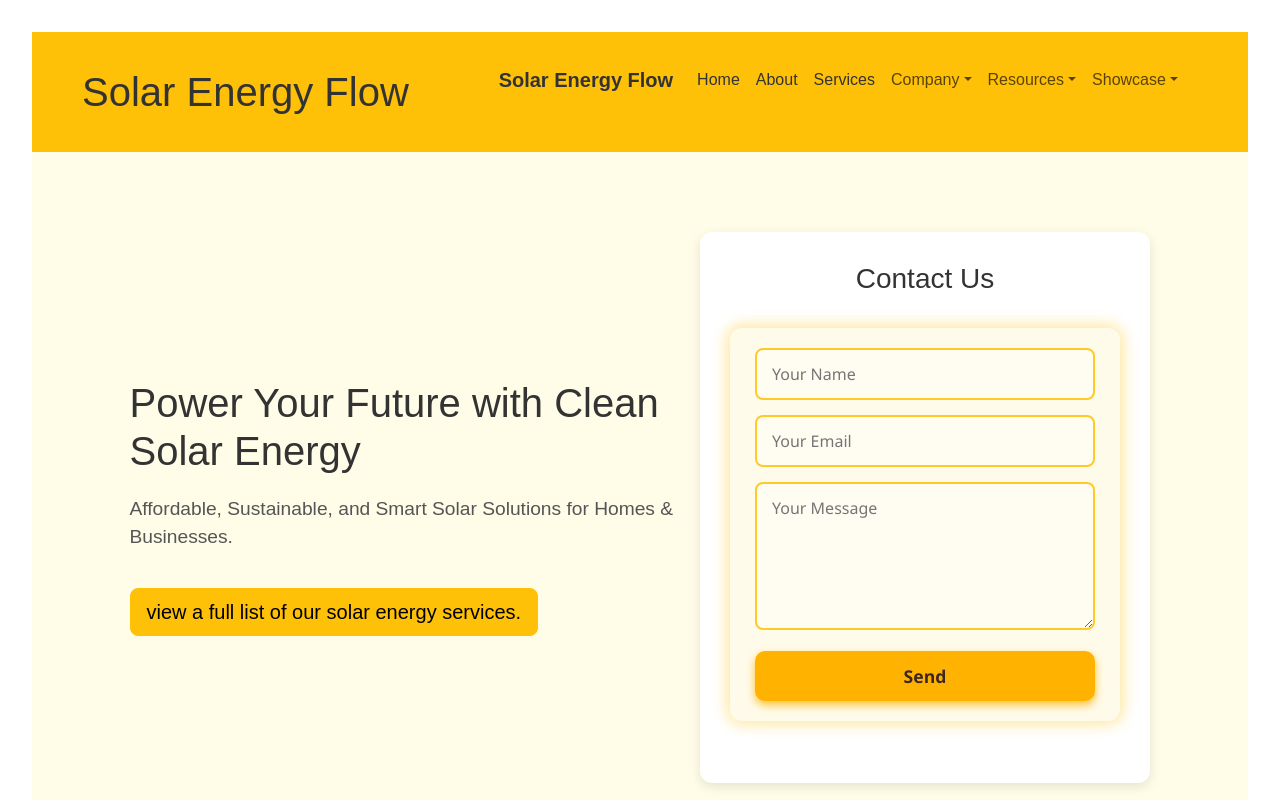
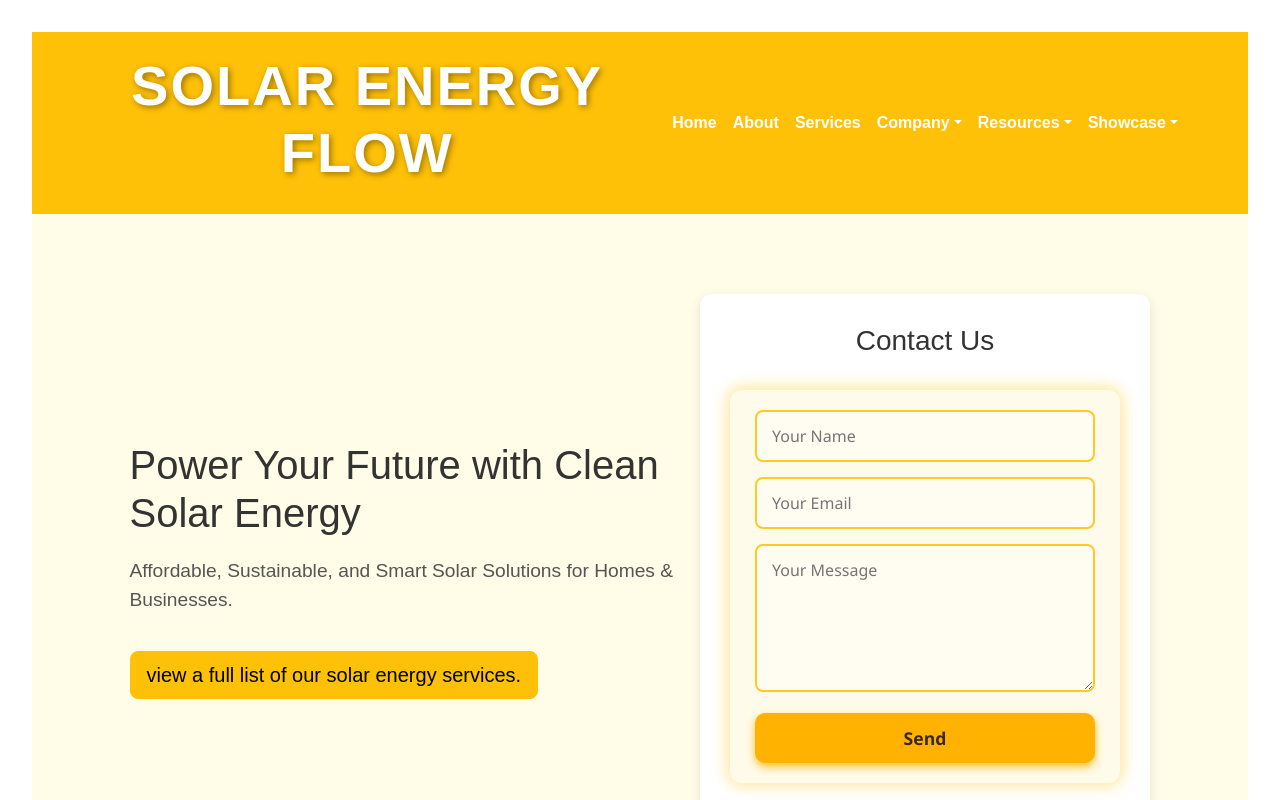
Before and after one commit to omaraldawud/solar-energy-flow, a React (Vite) app: page / in a window 1280 px wide. Shown: the top 800 px of the page. Built offline with nearby package versions, Linux system fonts and the light colour scheme.

Commit message:
Added Contact Us Form functionality and update header styles

```diff
--- a/src/App.tsx
+++ b/src/App.tsx
@@ -1,7 +1,9 @@
 import LandingPage from './pages/LandingPagge';
 
+//css classes
 import 'bootstrap/dist/css/bootstrap.min.css';
 import './App.css'; // Assuming you have some global styles
+import './css/Header.css';
 
 export default function App() {
   return <LandingPage />;
--- a/src/components/Navbas.tsx
+++ b/src/components/Navbar.tsx
@@ -3,19 +3,16 @@ import { Link } from 'react-router-dom'; // Assuming you will or plan to use Rea
 
 export default function SiteNavbar() {
   return (
-    <Navbar bg="warning" expand="md" className="mb-4">
+    <Navbar expand="md" className="solar-navbar">
       <Container>
-        <Navbar.Brand as={Link} to="/" style={{ color: '#333', fontWeight: 'bold' }}>
-          Solar Energy Flow
-        </Navbar.Brand>
         <Navbar.Toggle aria-controls="basic-navbar-nav" />
         <Navbar.Collapse id="basic-navbar-nav">
           <Nav className="ms-auto">
-            <Nav.Link as={Link} to="/" style={{ color: '#333' }}>Home</Nav.Link>
-            <Nav.Link as={Link} to="/about-us" style={{ color: '#333' }}>About</Nav.Link>
-            <Nav.Link as={Link} to="/solar-services" style={{ color: '#333' }}>Services</Nav.Link>
+            <Nav.Link as={Link} to="/">Home</Nav.Link>
+            <Nav.Link as={Link} to="/about-us">About</Nav.Link>
+            <Nav.Link as={Link} to="/solar-services">Services</Nav.Link>
 
-            <NavDropdown title="Company" id="company-dropdown" style={{ color: '#333' }}>
+            <NavDropdown title="Company" id="company-dropdown">
               <NavDropdown.Item as={Link} to="/contact-us">Contact Us</NavDropdown.Item>
               <NavDropdown.Item as={Link} to="/careers">Careers</NavDropdown.Item>
               <NavDropdown.Divider />
@@ -23,12 +20,12 @@ export default function SiteNavbar() {
               <NavDropdown.Item as={Link} to="/terms-of-service">Terms of Service</NavDropdown.Item>
             </NavDropdown>
 
-            <NavDropdown title="Resources" id="resources-dropdown" style={{ color: '#333' }}>
+            <NavDropdown title="Resources" id="resources-dropdown">
               <NavDropdown.Item as={Link} to="/blog">Blog</NavDropdown.Item>
               <NavDropdown.Item as={Link} to="/faq">FAQ</NavDropdown.Item>
             </NavDropdown>
 
-            <NavDropdown title="Showcase" id="showcase-dropdown" style={{ color: '#333' }}>
+            <NavDropdown title="Showcase" id="showcase-dropdown">
               <NavDropdown.Item as={Link} to="/testimonials">Testimonials</NavDropdown.Item>
               <NavDropdown.Item as={Link} to="/gallery">Gallery</NavDropdown.Item>
             </NavDropdown>
--- /dev/null
+++ b/src/css/Header.css
@@ -0,0 +1,45 @@
+.solar-header {
+  background: linear-gradient(90deg, #FFA000 0%, #FFB300 100%);
+  padding: 10px 0;
+  width: 100%;
+  box-sizing: border-box;
+}
+
+.solar-header-content {
+  display: flex;
+  justify-content: space-between;
+  max-width: 1200px;
+  width: 100%;
+  margin: 0 auto;
+  padding: 0 20px;
+  box-sizing: border-box;
+}
+
+.solar-title {
+  flex: 1;
+  color: #fff;
+  font-weight: 800;
+  font-size: 3.5rem;
+  text-transform: uppercase;
+  letter-spacing: 2px;
+  text-shadow: 2px 2px 6px rgba(0, 0, 0, 0.4);
+}
+
+.solar-navbar ul {
+  list-style: none;
+  display: flex;
+  gap: 16px;
+  margin: 0;
+  padding: 0;
+}
+
+.solar-navbar a {
+  color: white;
+  text-decoration: none;
+  font-weight: 600;
+}
+.dropdown-menu a {
+  color: #333;  /* example: dark gray instead of white */
+  font-weight: 500;
+  text-decoration: none;
+}
--- a/src/pages/LandingPagge.tsx
+++ b/src/pages/LandingPagge.tsx
@@ -1,7 +1,7 @@
 import { Container, Row, Col, Button } from 'react-bootstrap';
 import { Helmet } from "react-helmet-async";
 import ContactForm from '../components/ContactForm';
-import SiteNavbar from '../components/Navbas';
+import SiteNavbar from '../components/Navbar';
 
 export default function LandingPage() {
   return (
@@ -19,7 +19,7 @@ export default function LandingPage() {
       {/* Header */}
       <header style={{ backgroundColor: '#FFC107', padding: '20px 0' }}>
         <Container className="d-flex justify-content-between align-items-center">
-          <h1 style={{ margin: 0, color: '#333' }}>Solar Energy Flow</h1>
+          <h1 className='solar-title'>Solar Energy Flow</h1>
           <SiteNavbar />
         </Container>
       </header>
```
Also changed, not shown: src/components/Header.tsx (added, +13 -0 lines). Lines whose indentation alone changed are shown as unchanged.
